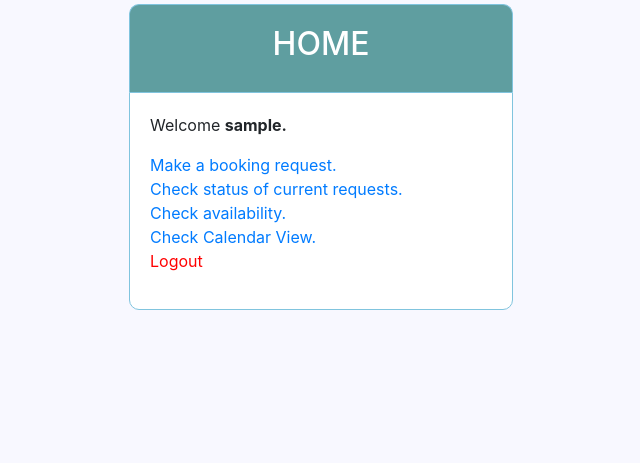
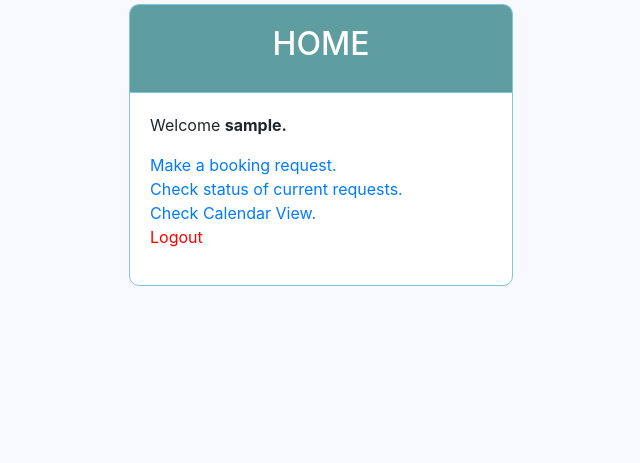
Before and after one commit to gurpreet97/Guest_House_IIT_PATNA, a PHP site: page /homepage.php in a window 1280 px wide. Shown: the part 294-757 px from the top of the page, without its empty margins (319-959 px from the left). After the commit the page ends 580 px from the top, so only its background shows below. Run offline with PHP 8.4, Linux system fonts and the light colour scheme; the visitor is signed in with stand-in values (Sample User, id 1); some libraries are stand-ins or nearby versions.

Commit message:
Showavailable page removed.

```diff
--- a/homepage.php
+++ b/homepage.php
@@ -42,7 +42,9 @@ if(empty($_SESSION['username'])) {
    <p>Welcome <strong> <?php  echo $_SESSION['username']; ?>. </strong> </p>
    <a href="booking.php">Make a booking request.</a> <br>
    <a href="checkbooking.php?username=<?php echo $_SESSION['username']; ?>">Check status of current requests.</a> <br>
-   <a href="showavailable.php">Check availability.</a> <br>
+   <!-- <a href="showavailable.php">Check availability.</a> <br> -->
+   <!-- Also make change in showavailable.php -->
+
    <a href="loading.php">Check Calendar View.</a> <br>
    <p> <a href="homepage.php?logout='1'" style="color: red;"> Logout</a> </p>
  <?php endif  ?>
--- a/showavailable.php
+++ b/showavailable.php
@@ -1,9 +1,11 @@
 <?php
   require_once('server.php');
   require_once('templates/navbar.php');
-  if(empty($_SESSION['username'])) {
+
+  //This page is currently not in use, hence it wont be accesible.
+  // if(empty($_SESSION['username'])) {
   header('location: login.php');
-}
+// }
 ?>
 
 <!DOCTYPE html>
```
